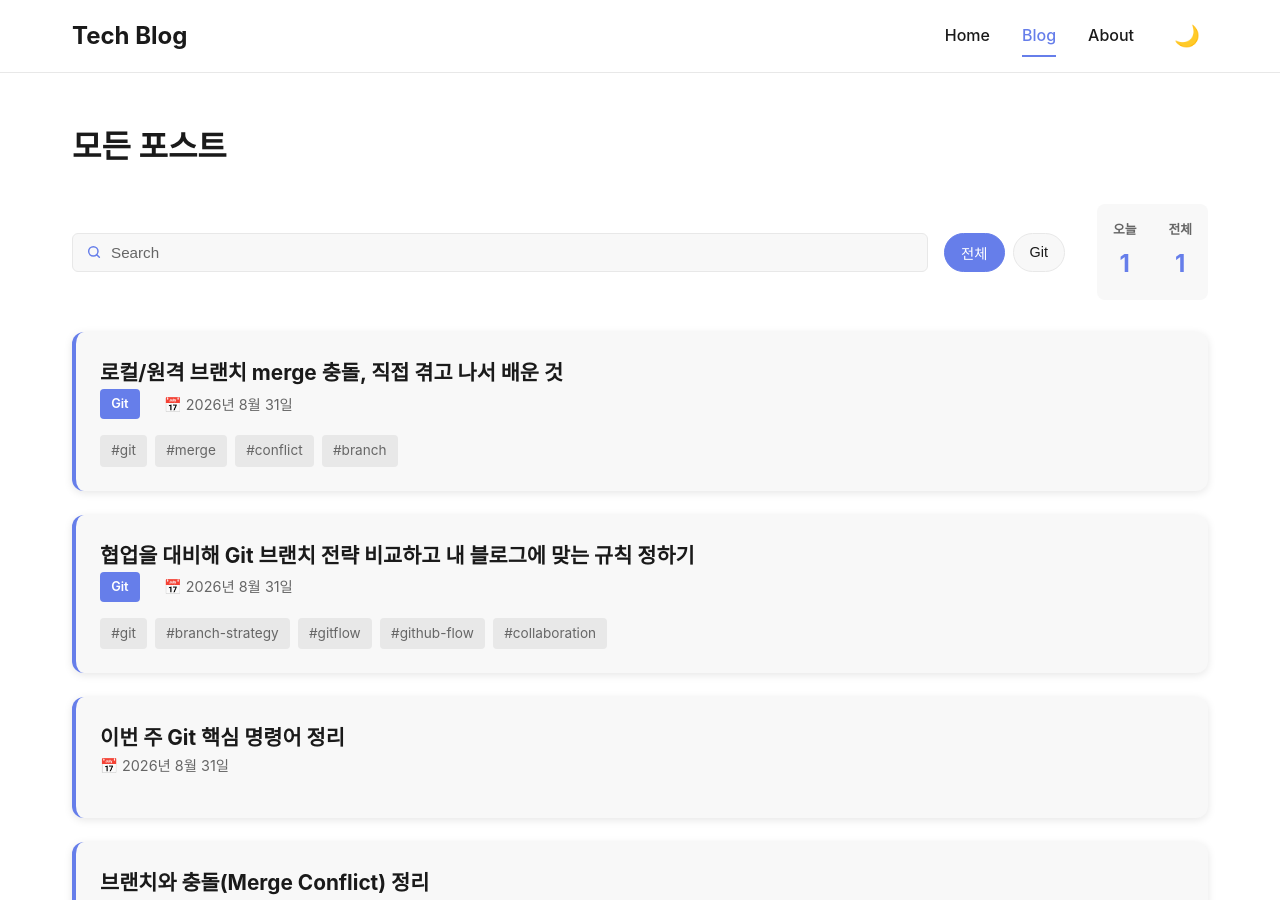
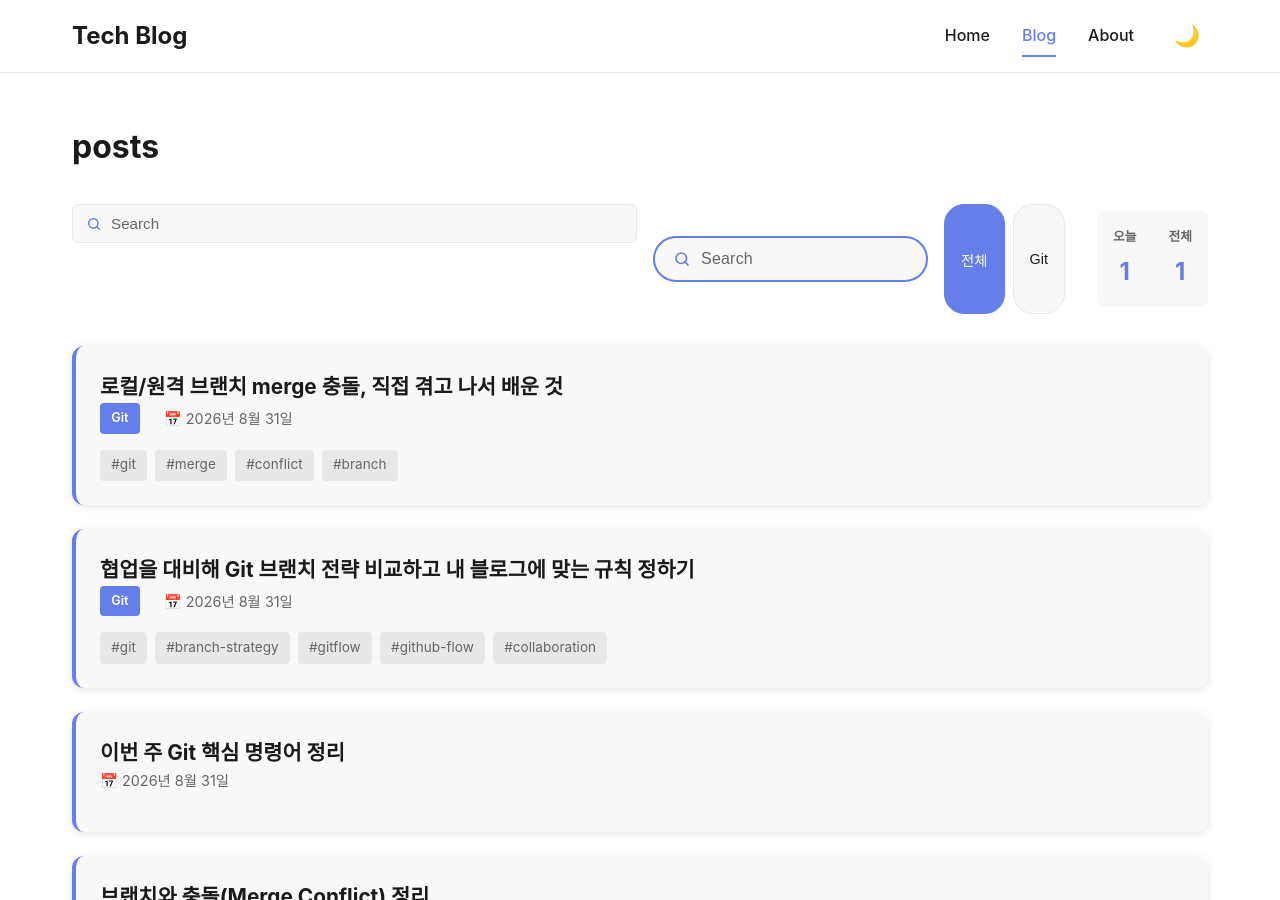
Before and after one commit to tjtndud2/my-blog, a Jekyll site: the page built from blog.md, in a window 1280 px wide and 900 px high. Built offline with Jekyll 4.4.1, drawn with Linux system fonts in a browser that asks for light colours.

Commit message:
속성변경

```diff
--- a/blog.md
+++ b/blog.md
@@ -5,13 +5,16 @@ permalink: /blog/
 ---
 
 <div class="posts-header">
-    <h2>모든 포스트</h2>
+    <h2>posts</h2>
 </div>
 
 <div class="filter-bar">
     <div class="filter-bar-left">
         <div class="search-box">
             <input type="text" id="searchInput" placeholder="Search" aria-label="글 검색">
+        </div>
+        <div class="search-container">
+            <input type="search" name="q" class="search-input" placeholder="Search" aria-label="글 검색">
         </div>
         <div class="filter-tags">
             <button class="filter-tag active" data-category="all">전체</button>
```
Also changed, not shown: about.md (+2 -2 lines).
